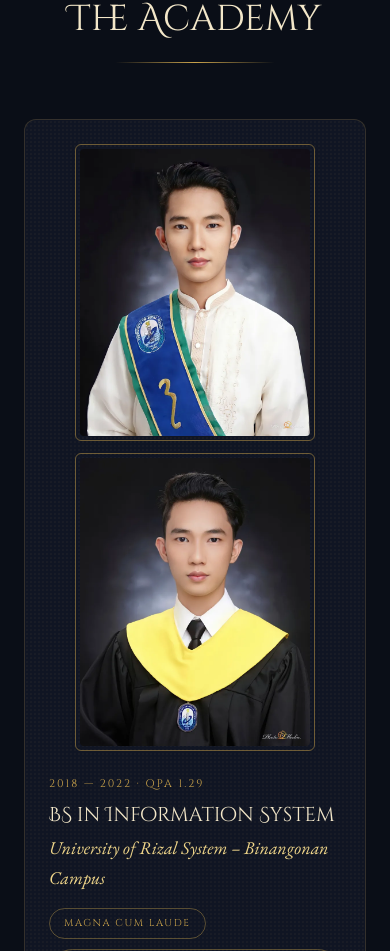
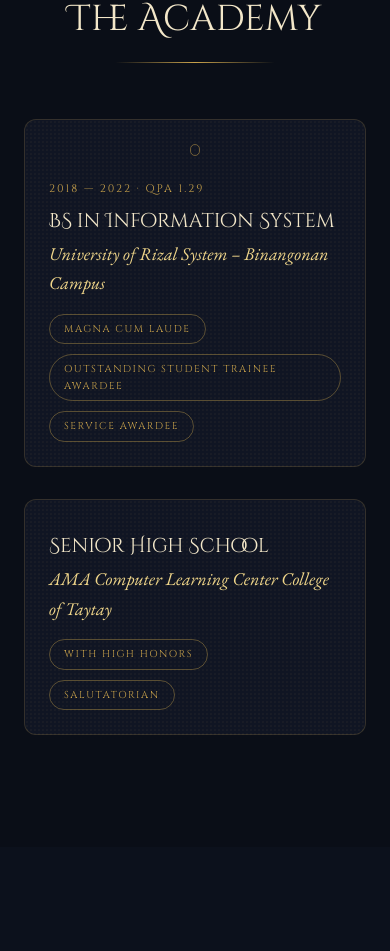
Before and after one commit to ronaldpaguntalan/ronny-portfolio-v2, a React (Vite) app: page / in a window 390 px wide. Shown: the part 5028-5979 px from the top of the page. Built offline with nearby package versions, Linux system fonts and the light colour scheme.

Commit message:
feat: flip graduation photos in a single card instead of stacking

```diff
--- a/src/components/sections/Education.jsx
+++ b/src/components/sections/Education.jsx
@@ -3,12 +3,6 @@ import { SectionHeading } from "../ui/SectionHeading"
 import { Reveal } from "../ui/Reveal"
 import gradSakbay from "../../assets/images/web/grad-sakbay.webp"
 import gradToga from "../../assets/images/web/grad-toga.webp"
-
-// Duo-stack graduation photos shown on the featured (university) card.
-const featuredPhotos = [
-  { src: gradSakbay, alt: "Ronald Allan Paguntalan at his university graduation" },
-  { src: gradToga, alt: "Ronald Allan Paguntalan in graduation toga" },
-]
 
 function EduDetails({ entry }) {
   const meta = [entry.period, entry.qpa].filter(Boolean).join(" · ")
@@ -50,20 +44,31 @@ export function Education() {
             <article className="rounded-xl border border-[color:var(--color-gold)]/20 bg-[color:var(--color-ink)]/40 parchment-grain p-6 md:p-8">
               {entry.featured ? (
                 <div className="grid md:grid-cols-[200px_1fr] gap-6 md:gap-8 items-start">
-                  <div className="flex flex-col gap-3 max-w-[240px] mx-auto md:mx-0">
-                    {featuredPhotos.map((photo) => (
-                      <div
-                        key={photo.src}
-                        className="rounded-md border border-[color:var(--color-gold)]/50 p-1"
-                      >
-                        <img
-                          src={photo.src}
-                          alt={photo.alt}
-                          loading="lazy"
-                          className="block w-full h-auto rounded-sm object-cover"
-                        />
+                  <div className="max-w-[240px] mx-auto md:mx-0">
+                    <div
+                      className="relative aspect-[800/1000] rounded-md border border-[color:var(--color-gold)]/50 p-1 flip-card"
+                      tabIndex={0}
+                      aria-label="Graduation portraits — hover or focus to flip between them"
+                    >
+                      <div className="flip-inner">
+                        <div className="flip-face rounded-sm overflow-hidden">
+                          <img
+                            src={gradSakbay}
+                            alt="Ronald Allan Paguntalan at his university graduation"
+                            loading="lazy"
+                            className="w-full h-full object-cover"
+                          />
+                        </div>
+                        <div className="flip-face flip-back rounded-sm overflow-hidden" aria-hidden="true">
+                          <img
+                            src={gradToga}
+                            alt=""
+                            loading="lazy"
+                            className="w-full h-full object-cover"
+                          />
+                        </div>
                       </div>
-                    ))}
+                    </div>
                   </div>
                   <EduDetails entry={entry} />
                 </div>
```
